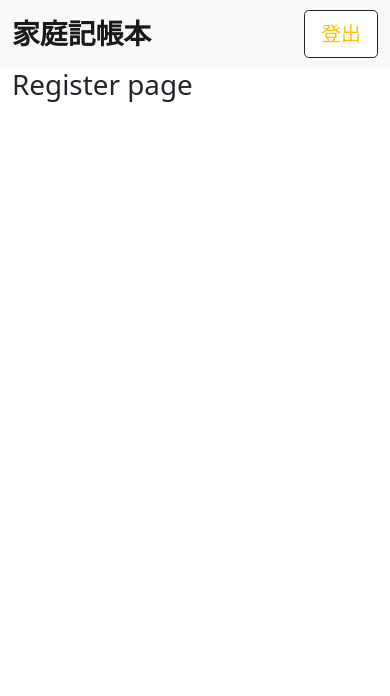
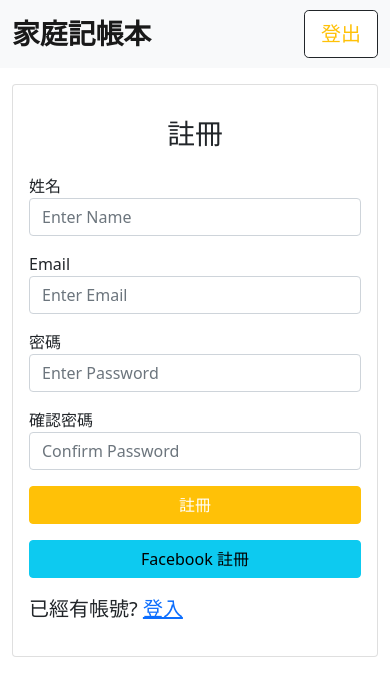
Before and after one commit to liaochungyid/expense-tracker, a Node server app: page /users/register in a window 390 px wide. Shown: the top 696 px of the page. Run offline with Node 20, Linux system fonts and the light colour scheme; some libraries are stand-ins or nearby versions.

Commit message:
feat: add login and register page (with partial).

```diff
--- /dev/null
+++ b/views/partials/message.hbs
@@ -0,0 +1,26 @@
+{{#if success_msg}}
+<div class="alert alert-success  alert-dismissible fade show" role="alert">
+  {{{success_msg}}}
+  <button type="button" class="close" data-dismiss="alert" aria-label="Close">
+    <span aria-hidden="true">&times;</span>
+  </button>
+</div>
+{{/if}}
+{{#if warning_msg}}
+<div class="alert alert-warning alert-dismissible fade show" role="alert">
+  {{{warning_msg}}}
+  <button type="button" class="close" data-dismiss="alert" aria-label="Close">
+    <span aria-hidden="true">&times;</span>
+  </button>
+</div>
+{{/if}}
+{{#if errors}}
+{{#each errors}}
+<div class="alert alert-danger alert-dismissible fade show" role="alert">
+  {{this.message}}
+  <button type="button" class="close" data-dismiss="alert" aria-label="Close">
+    <span aria-hidden="true">&times;</span>
+  </button>
+</div>
+{{/each}}
+{{/if}}
--- a/views/register.hbs
+++ b/views/register.hbs
@@ -1 +1,33 @@
-<h1>Register page</h1>
+<div class="row mt-3">
+  <div class="col-md-6 m-auto">
+    <div class="card card-body">
+      <h1 class="text-center mt-3">註冊</h1>
+      {{> message }}
+      <form action="/users/register" method="POST">
+        <div class="form-group my-3">
+          <label for="name">姓名</label>
+          <input type="text" id="name" name="name" class="form-control" placeholder="Enter Name" value={{name}}>
+        </div>
+        <div class="form-group my-3">
+          <label for="email">Email</label>
+          <input type="email" id="email" name="email" class="form-control" placeholder="Enter Email" value={{email}}>
+        </div>
+        <div class="form-group mt-3">
+          <label for="password">密碼</label>
+          <input type="password" id="password" name="password" class="form-control" placeholder="Enter Password"
+            value={{password}}>
+        </div>
+        <div class="form-group my-3">
+          <label for="confirmPassword">確認密碼</label>
+          <input type="password" id="confirmPassword" name="confirmPassword" class="form-control"
+            placeholder="Confirm Password" value={{confirmPassword}}>
+        </div>
+        <button type="submit" class="btn btn-warning btn-block w-100 text-white">註冊</button>
+        <a href="/auth/facebook" class="btn btn-info btn-block my-3 w-100">Facebook 註冊</a>
+      </form>
+      <p class="lead">
+        已經有帳號? <a href="/users/login">登入</a>
+      </p>
+    </div>
+  </div>
+</div>
```
Also changed, not shown: views/login.hbs (+24 -1 lines).
